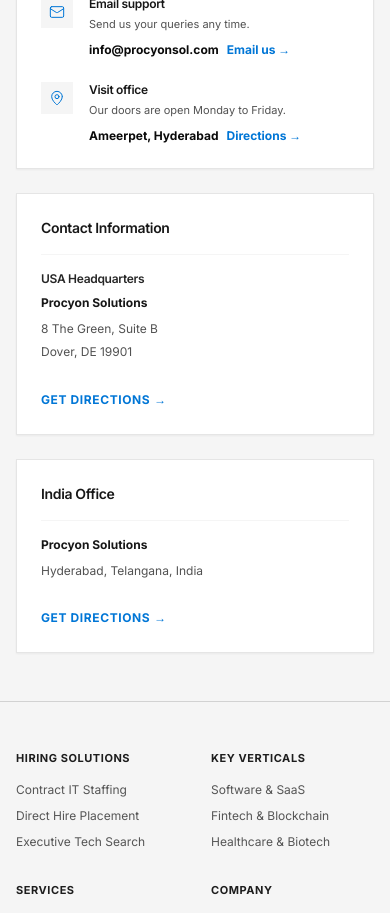
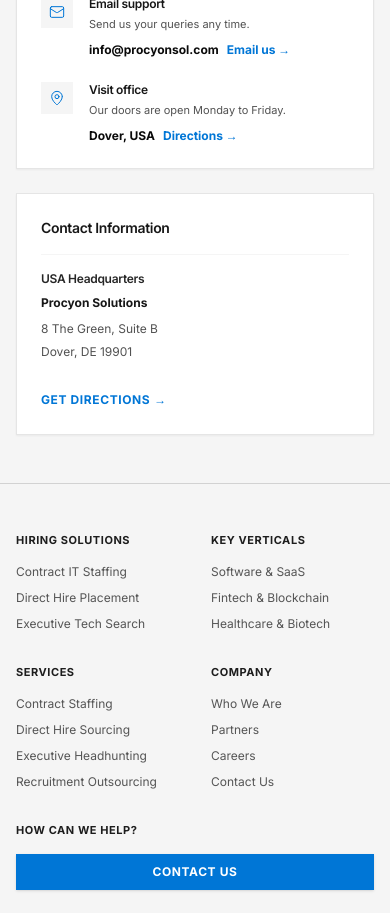
Before and after one commit to octaleadsprivatelimited-cloud/consulting-whitelabel, a React (Vite) app: page /contact in a window 390 px wide. Shown: the part 1240-2153 px from the top of the page. Built offline with nearby package versions, Linux system fonts and the light colour scheme; no server answers; the database is empty; the HTML template or start-up script is replaced by a standard one.

Commit message:
Remove India address from all pages, JSON-LD, config fallback, and Navbar

```diff
--- a/index.html
+++ b/index.html
@@ -121,8 +121,7 @@
           "availableLanguage": ["English"]
         }
       ],
-      "address": [
-        {
+      "address": {
         "@type": "PostalAddress",
         "streetAddress": "8 The Green, Suite B",
         "addressLocality": "Dover",
@@ -130,13 +129,6 @@
         "postalCode": "19901",
         "addressCountry": "US"
       },
-        {
-          "@type": "PostalAddress",
-          "addressLocality": "Hyderabad",
-          "addressRegion": "Telangana",
-          "addressCountry": "IN"
-        }
-      ],
       "areaServed": "Worldwide",
       "knowsAbout": [
         "IT Recruiting",
--- a/src/components/layout/Navbar.tsx
+++ b/src/components/layout/Navbar.tsx
@@ -75,11 +75,6 @@
   {
     city: "Dover, USA",
     address: "8 The Green, Suite B, Dover, DE 19901",
-    email: "info@procyonsol.com"
-  },
-  {
-    city: "Hyderabad, India",
-    address: "Hyderabad, Telangana, India",
     email: "info@procyonsol.com"
   }
 ];
--- a/src/context/DataContext.tsx
+++ b/src/context/DataContext.tsx
@@ -183,9 +183,9 @@
       iconName: "MapPin",
       title: "Visit office",
       description: "Our doors are open Monday to Friday.",
-      contact: "Ameerpet, Hyderabad",
+      contact: "Dover, USA",
       action: "Directions",
-      link: "https://maps.google.com",
+      link: "https://www.google.com/maps/search/?api=1&query=8+The+Green%2C+Suite+B%2C+Dover%2C+DE+19901",
       color: "bg-[#0076d6]/10 text-[#0076d6]"
     }
   ],
--- a/src/data/pageContentData.ts
+++ b/src/data/pageContentData.ts
@@ -666,7 +666,7 @@
     sectionTitle: "Get Started Today",
     sectionDescription: "",
     ctaTitle: "Contact Information",
-    ctaDescription: "Hyderabad, Telangana, India"
+    ctaDescription: "8 The Green, Suite B, Dover, DE 19901"
   }
 };
 
--- a/src/pages/Contact.tsx
+++ b/src/pages/Contact.tsx
@@ -31,7 +31,7 @@
   const sectionDescription = contactText.sectionDescription !== undefined ? contactText.sectionDescription : "Fill out the form below and we'll get back to you within 24 hours.";
 
   const addressTitle = contactText.ctaTitle || "Where to find us";
-  const addressDescription = contactText.ctaDescription || "Hyderabad, Telangana, India";
+  const addressDescription = contactText.ctaDescription || "8 The Green, Suite B, Dover, DE 19901";
 
   const [formData, setFormData] = useState({
     name: "",
@@ -372,29 +372,6 @@
                 </div>
               </div>
 
-              {/* India Office Address Card */}
-              <div className="bg-white border border-neutral-200 p-6 md:p-8 space-y-4 shadow-sm rounded-none">
-                <h3 className="text-sm font-semibold text-neutral-900">India Office</h3>
-                <div className="border-t border-neutral-100 pt-4 space-y-2">
-                  <p className="text-xs text-neutral-900 font-bold">Procyon Solutions</p>
-                  <address className="not-italic text-xs text-neutral-600 leading-relaxed space-y-1">
-                    {addressDescription.split("\n").map((line, lidx) => (
-                      <span key={lidx} className="block">{line.trim()}</span>
-                    ))}
-                  </address>
-                </div>
-                <div className="pt-2">
-                  <a
-                    href={`https://www.google.com/maps/search/?api=1&query=${encodeURIComponent(addressDescription)}`}
-                    target="_blank"
-                    rel="noopener noreferrer"
-                    className="inline-flex items-center gap-1 text-xs font-bold text-[#0076d6] hover:text-[#005ba3] hover:underline uppercase tracking-wider"
-                  >
-                    <span>Get directions</span>
-                    <span>→</span>
-                  </a>
-                </div>
-              </div>
             </div>
 
           </div>
```
Also changed, not shown: 1 other file (tests, documents, lock files or other folders). Lines whose indentation alone changed are shown as unchanged.
